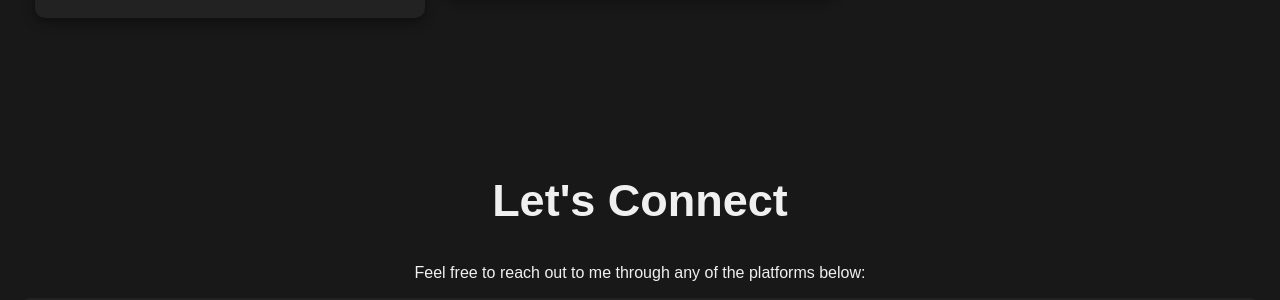
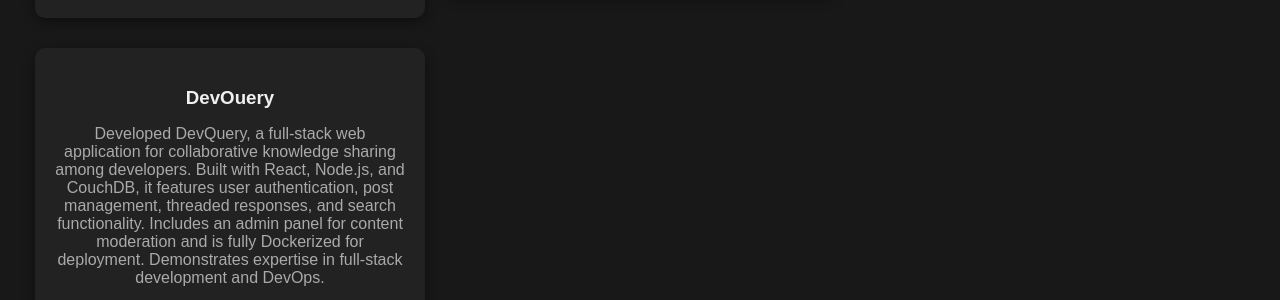
Before and after one commit to zaidhaleem/Portfolio, a plain HTML site: page index.html in a window 1280 px wide. Shown: the part 2148-2448 px from the top of the page. Drawn offline with Linux system fonts and the light colour scheme.

Commit message:
Update index.html
DevQuery project added

```diff
--- a/index.html
+++ b/index.html
@@ -310,6 +310,7 @@
             { title: "Google Chrome Extension: Random Joke Generator", description: "Developed a Chrome Extension using Visual Studio Code and manifest.json, designed to fetch and display a random joke each time the user clicks on it. Implemented functionality using JavaScript and integrated an API to retrieve jokes dynamically. Focused on creating an intuitive and lightweight user experience, with efficient performance and seamless browser integration.", link: "https://github.com/zaidhaleem/Chill-guy-meme-extension.git" },
             { title: "Python AI Chatbot (Local Deployment)", description: "Developed an AI chatbot in Python, leveraging Ollama for advanced natural language processing.Designed the chatbot to run locally, ensuring data privacy and offline functionality.Integrated Ollama with Python to enable efficient conversational interactions and task execution.Optimized performance and implemented a user-friendly interface for seamless user experience.", link: "#" },
             { title: "Car Garage Management SPA", description: "A React-based application to manage cars and mechanics efficiently.", link: "#" },
+            { title: "DevOuery", description: "Developed DevQuery, a full-stack web application for collaborative knowledge sharing among developers. Built with React, Node.js, and CouchDB, it features user authentication, post management, threaded responses, and search functionality. Includes an admin panel for content moderation and is fully Dockerized for deployment. Demonstrates expertise in full-stack development and DevOps.", link: "#" },
         ];
 
         // Dynamically render skills
```
